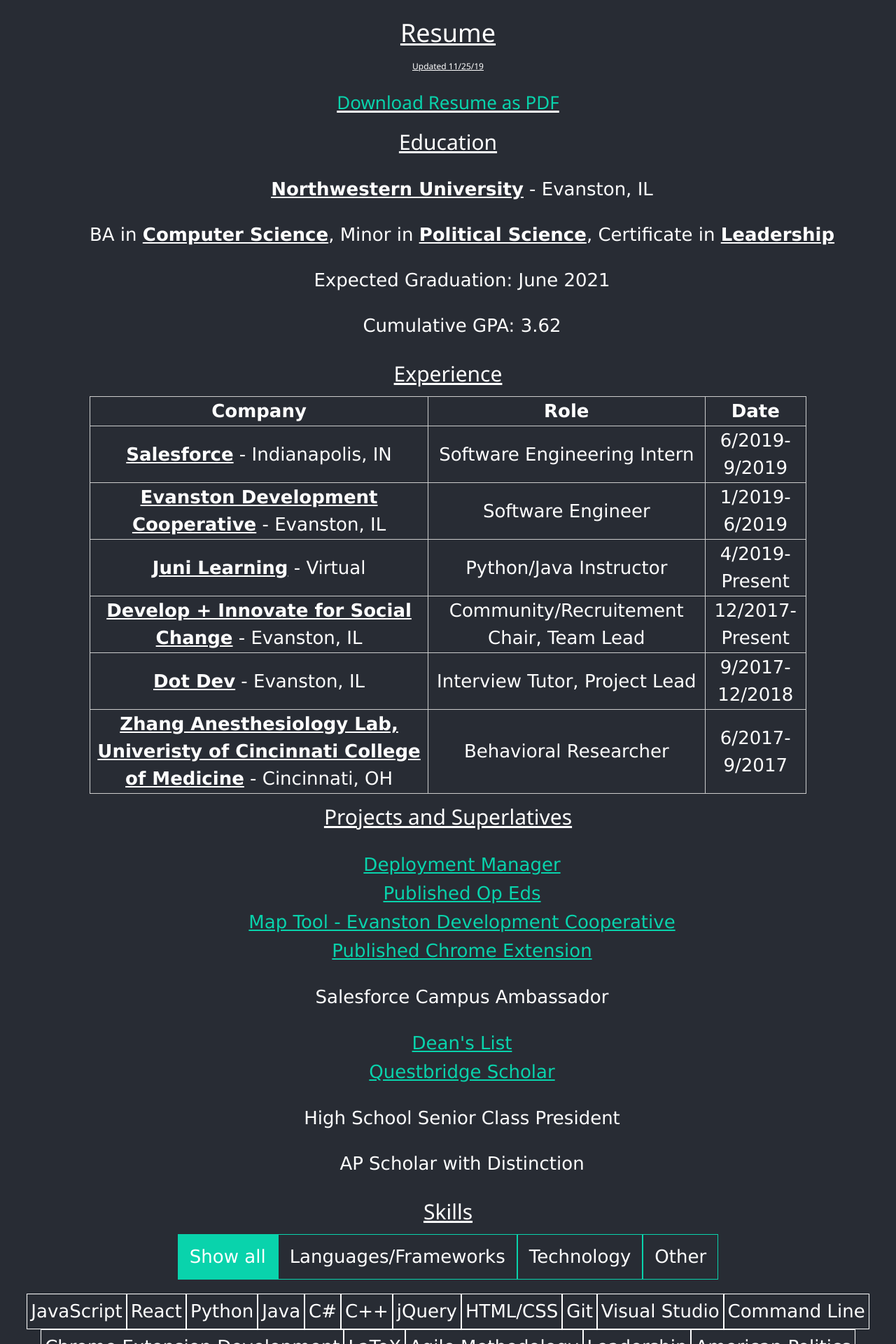
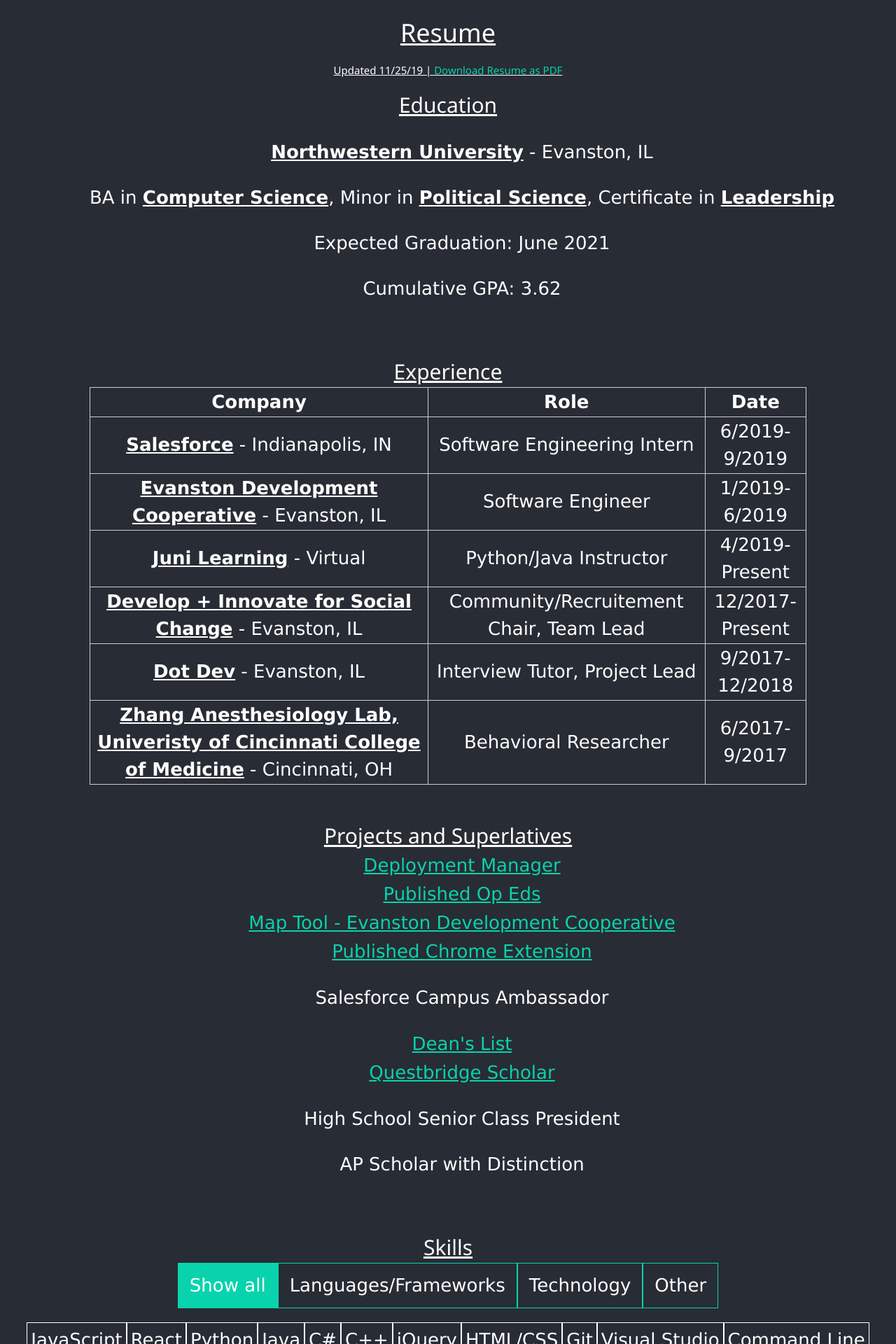
Before and after one commit to quinnshim2021/QS_PersonalWeb, a React (Create React App) app: page /#/Resume.js in a window 1280 px wide. Shown: the top 1920 px of the page at 70% size. Built offline with nearby package versions, Linux system fonts and the light colour scheme.

Commit message:
cleaned up

```diff
--- a/src/App.css
+++ b/src/App.css
@@ -73,3 +73,7 @@
   from, to { border-color: transparent }
   50% { border-color: orange; }
 }
+
+/* footer{
+  position: absolute;
+} */
--- a/src/Resume.css
+++ b/src/Resume.css
@@ -33,26 +33,35 @@
   display: inline;
 }
 .update{
-  font-size: 12px;
+  font-size: 15px;
   text-decoration: none;
 }
 
 .back {
-  font-size: 20px;
+  font-size: 30px;
 }
 
 body {
   background-color: #282c34;
 }
 
+section{
+  padding-bottom: 5vh;
+}
+
 .section-title, .title {
+  margin-bottom: 0px;
   text-decoration: underline;
+}
+
+ul{
+  margin-top: 0px;
 }
 
 .Resume-download {
   color: #09d3ac;
   text-decoration: none;
-  font-size: calc(10px + 2vmin);
+  font-size: 15px;
   transition: .5s;
 }
 
--- a/src/Resume.js
+++ b/src/Resume.js
@@ -35,8 +35,8 @@
   return (
     <div className="Resume">
         <div className="Resume-header">
-            <h1 className="title">Resume<p className="update">Updated 11/25/19</p><a className="Resume-download" href={resume} download>Download Resume as PDF</a></h1>
-            <section className="education"> {/*Northwestern then certificates*/}
+            <h1 className="title">Resume<p className="update">Updated 11/25/19 | <a className="Resume-download" href={resume} download>Download Resume as PDF</a></p></h1>
+            <section className="education">
                 <h2 className="section-title">Education</h2>
                 <ul>
                     <li>
```
Also changed, not shown: package.json (+3 -4 lines), src/App.js (+7 -0 lines), src/Modal.js (deleted, +0 -7 lines), src/profile.jpg (deleted), 1 other file (tests, documents, lock files or other folders).
